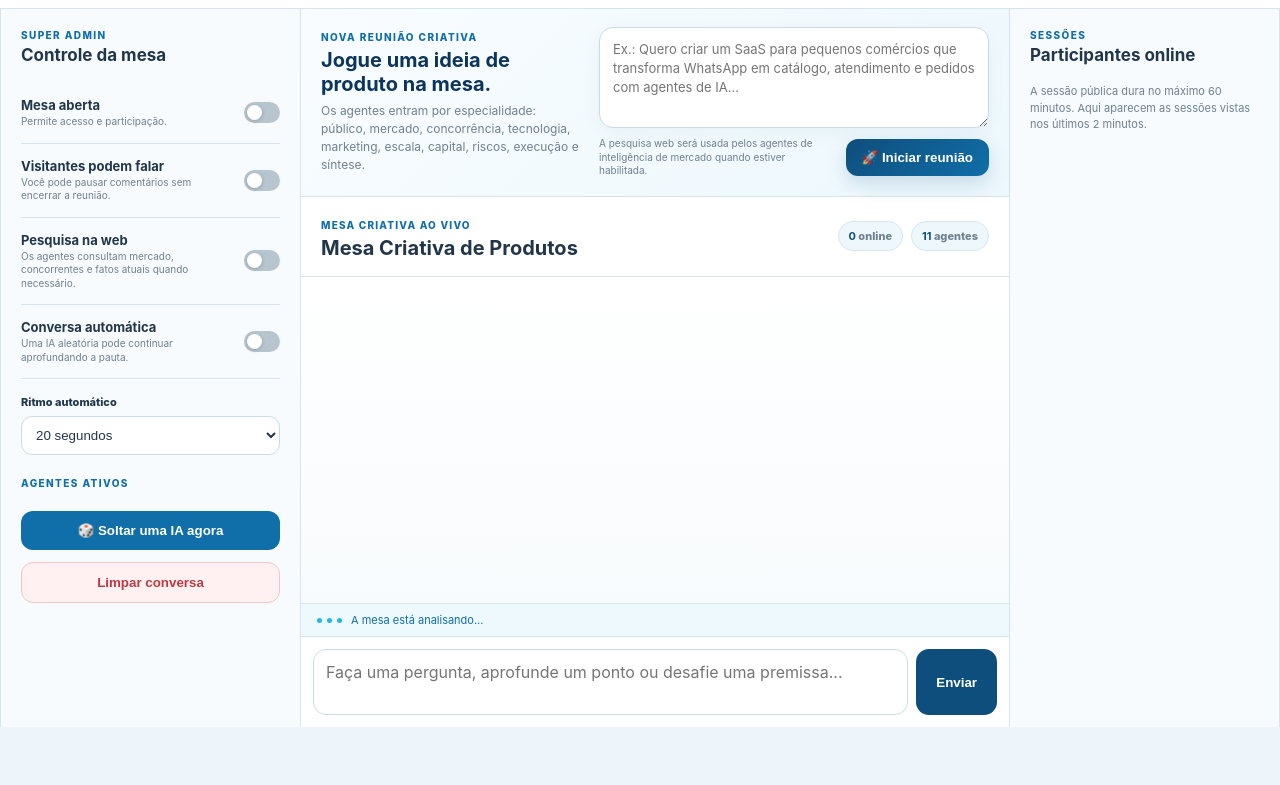
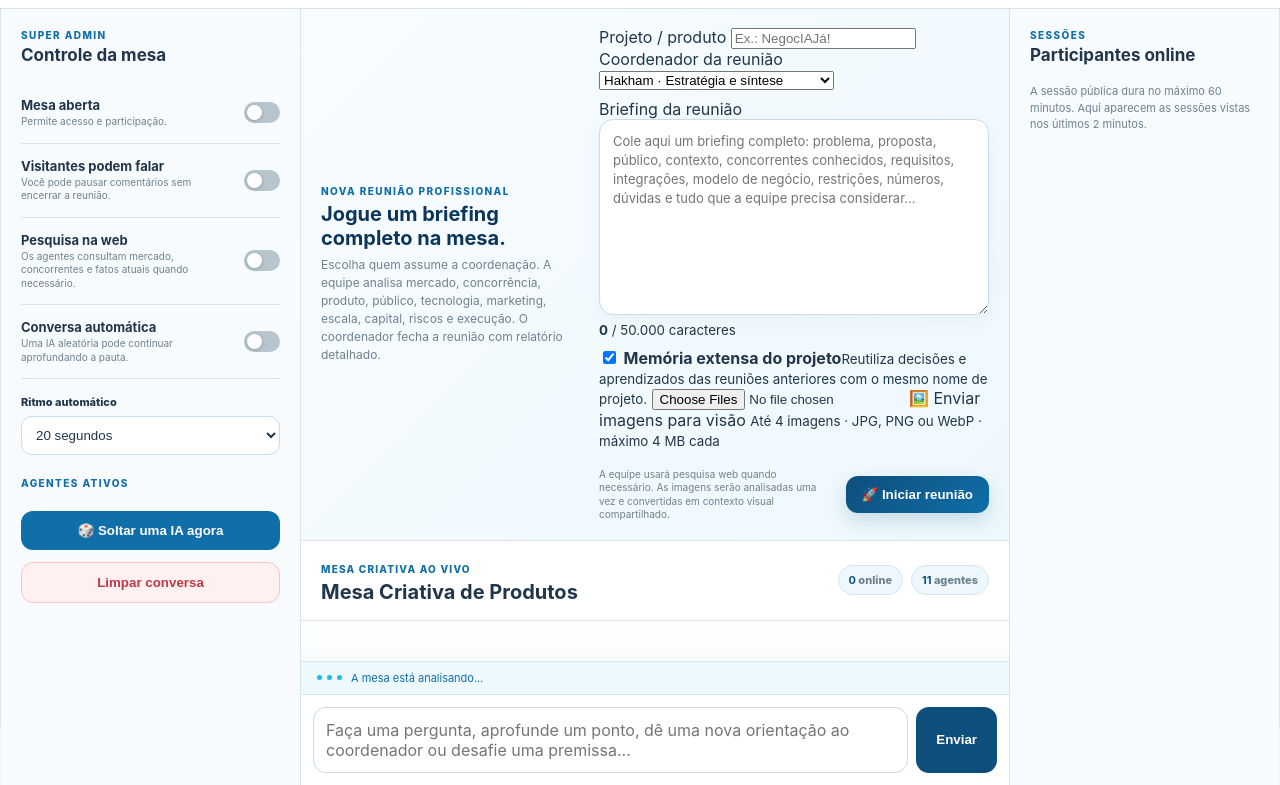
Before and after one commit to sercominteligente/sercomtec, a website: page site/master/community/admin.html in a window 1280 px wide. Shown: the part 73-858 px from the top of the page. Before the commit the page ends 800 px from the top, so only its background shows below. Drawn offline with Linux system fonts and the light colour scheme; no server answers.

Commit message:
feat(master): expand meeting briefing, chair selection, image vision and PDF controls

```diff
--- a/site/master/community/admin.html
+++ b/site/master/community/admin.html
@@ -41,15 +41,62 @@
     <section class="center">
       <section class="meeting-launcher" aria-labelledby="meeting-launcher-title">
         <div class="meeting-launcher-copy">
-          <span>NOVA REUNIÃO CRIATIVA</span>
-          <h2 id="meeting-launcher-title">Jogue uma ideia de produto na mesa.</h2>
-          <p>Os agentes entram por especialidade: público, mercado, concorrência, tecnologia, marketing, escala, capital, riscos, execução e síntese.</p>
+          <span>NOVA REUNIÃO PROFISSIONAL</span>
+          <h2 id="meeting-launcher-title">Jogue um briefing completo na mesa.</h2>
+          <p>Escolha quem assume a coordenação. A equipe analisa mercado, concorrência, produto, público, tecnologia, marketing, escala, capital, riscos e execução. O coordenador fecha a reunião com relatório detalhado.</p>
         </div>
+
         <form id="meeting-form" class="meeting-form">
-          <textarea id="meeting-brief" rows="4" maxlength="5000" placeholder="Ex.: Quero criar um SaaS para pequenos comércios que transforma WhatsApp em catálogo, atendimento e pedidos com agentes de IA..." required></textarea>
+          <div class="meeting-meta-grid">
+            <label class="meeting-field">
+              <span>Projeto / produto</span>
+              <input id="meeting-project" maxlength="120" placeholder="Ex.: NegocIAJá!">
+            </label>
+            <label class="meeting-field">
+              <span>Coordenador da reunião</span>
+              <select id="meeting-chair">
+                <option value="hakham">Hakham · Estratégia e síntese</option>
+                <option value="polaris">Polaris · Governança e execução</option>
+                <option value="orion">Orion · Mercado e cenários</option>
+                <option value="sirius">Sirius · Dados e riscos</option>
+                <option value="delta">Delta · Red team e evidências</option>
+                <option value="serafim">Serafim · Tecnologia e escala</option>
+                <option value="serena">Serena · Marketing e go-to-market</option>
+                <option value="arcanum">Arcanum · Branding e diferenciação</option>
+                <option value="lyra">Lyra · Público e proposta de valor</option>
+                <option value="nova">Nova · MVP e experimentação</option>
+                <option value="luna">Luna · Jornada e adoção</option>
+              </select>
+            </label>
+          </div>
+
+          <label class="meeting-field meeting-brief-field" for="meeting-brief">
+            <span>Briefing da reunião</span>
+            <textarea id="meeting-brief" rows="9" maxlength="50000" placeholder="Cole aqui um briefing completo: problema, proposta, público, contexto, concorrentes conhecidos, requisitos, integrações, modelo de negócio, restrições, números, dúvidas e tudo que a equipe precisa considerar..." required></textarea>
+            <small class="char-counter"><b id="meeting-char-count">0</b> / 50.000 caracteres</small>
+          </label>
+
+          <div class="meeting-tools">
+            <label class="memory-toggle">
+              <input id="meeting-memory" type="checkbox" checked>
+              <span><b>Memória extensa do projeto</b><small>Reutiliza decisões e aprendizados das reuniões anteriores com o mesmo nome de projeto.</small></span>
+            </label>
+
+            <label class="image-picker" for="meeting-images">
+              <input id="meeting-images" type="file" accept="image/jpeg,image/png,image/webp" multiple>
+              <span>🖼️ Enviar imagens para visão</span>
+              <small>Até 4 imagens · JPG, PNG ou WebP · máximo 4 MB cada</small>
+            </label>
+          </div>
+
+          <div id="meeting-image-preview" class="meeting-image-preview" aria-live="polite"></div>
+
           <div class="meeting-actions">
-            <small id="meeting-status">A pesquisa web será usada pelos agentes de inteligência de mercado quando estiver habilitada.</small>
-            <button id="meeting-start" type="submit">🚀 Iniciar reunião</button>
+            <small id="meeting-status">A equipe usará pesquisa web quando necessário. As imagens serão analisadas uma vez e convertidas em contexto visual compartilhado.</small>
+            <div class="meeting-action-buttons">
+              <a id="meeting-report" class="report-button" href="#" target="_blank" rel="noopener" hidden>📄 Baixar relatório PDF</a>
+              <button id="meeting-start" type="submit">🚀 Iniciar reunião</button>
+            </div>
           </div>
         </form>
       </section>
@@ -61,7 +108,7 @@
       <div class="messages" id="messages"></div>
       <div class="thinking" id="thinking" hidden><i></i><i></i><i></i><span>A mesa está analisando...</span></div>
       <form class="composer" id="admin-composer">
-        <textarea id="admin-message" rows="2" maxlength="1200" placeholder="Faça uma pergunta, aprofunde um ponto ou desafie uma premissa..."></textarea>
+        <textarea id="admin-message" rows="2" maxlength="12000" placeholder="Faça uma pergunta, aprofunde um ponto, dê uma nova orientação ao coordenador ou desafie uma premissa..."></textarea>
         <button type="submit">Enviar</button>
       </form>
     </section>
```
